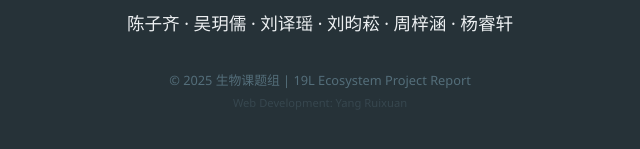
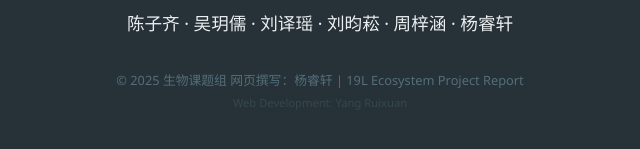
Before and after one commit to ryanyang343-netizen/BIOLOGY, a plain HTML site: page index.html in a window 1280 px wide. Shown: the part 4838-4987 px from the top of the page, 320-960 px from the left. Drawn offline with Linux system fonts and the light colour scheme.

Commit message:
Add files via upload

```diff
--- a/index.html
+++ b/index.html
@@ -3,7 +3,7 @@
 <head>
     <meta charset="UTF-8">
     <meta name="viewport" content="width=device-width, initial-scale=1.0">
-    <title>19L 微缩水生生态系统研究报告    网页撰写：杨睿轩</title>
+    <title>19L 微缩水生生态系统研究报告</title>
     <link rel="stylesheet" href="style.css">
     <link href="https://cdnjs.cloudflare.com/ajax/libs/font-awesome/6.0.0/css/all.min.css" rel="stylesheet">
 </head>
@@ -247,7 +247,7 @@
                 <span>杨睿轩</span>
             </div>
             <p class="copyright">
-                © 2025 生物课题组 | 19L Ecosystem Project Report<br>
+                © 2025 生物课题组    网页撰写：杨睿轩 | 19L Ecosystem Project Report<br>
                 <span class="tiny">Web Development: Yang Ruixuan</span>
             </p>
         </div>
```
